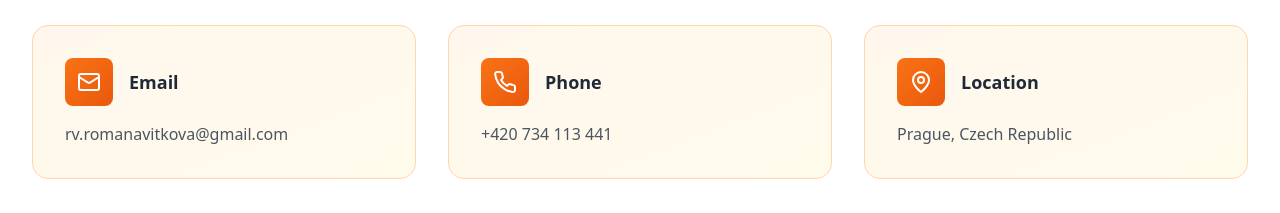
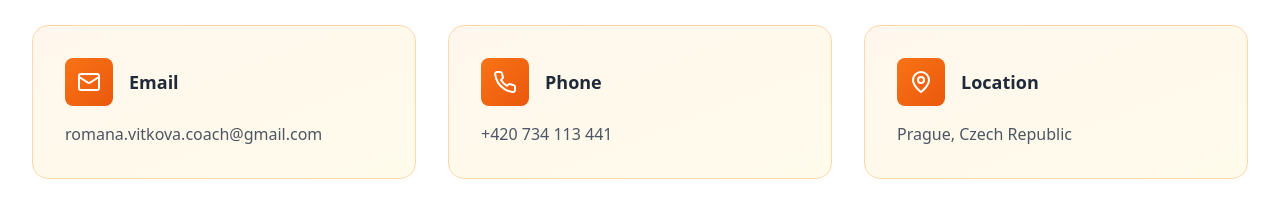
Before and after one commit to hrdlickajan/rv-portfolio, a React (Vite) app: page / in a window 1280 px wide. Shown: the part 3660-3873 px from the top of the page. Built offline with nearby package versions, Linux system fonts and the light colour scheme.

Commit message:
mailing fix

```diff
--- a/src/components/Contact.tsx
+++ b/src/components/Contact.tsx
@@ -63,10 +63,10 @@ export default function Contact() {
               <h3 className="text-lg font-bold text-gray-800">{t.contact.emailLabel}</h3>
             </div>
             <a
-              href="mailto:rv.romanavitkova@gmail.com"
+              href="mailto:romana.vitkova.coach@gmail.com"
               className="text-gray-600 hover:text-orange-500 transition-colors font-medium"
             >
-              rv.romanavitkova@gmail.com
+              romana.vitkova.coach@gmail.com
             </a>
           </div>
 
```
Also changed, not shown: 1 other file (tests, documents, lock files or other folders).
